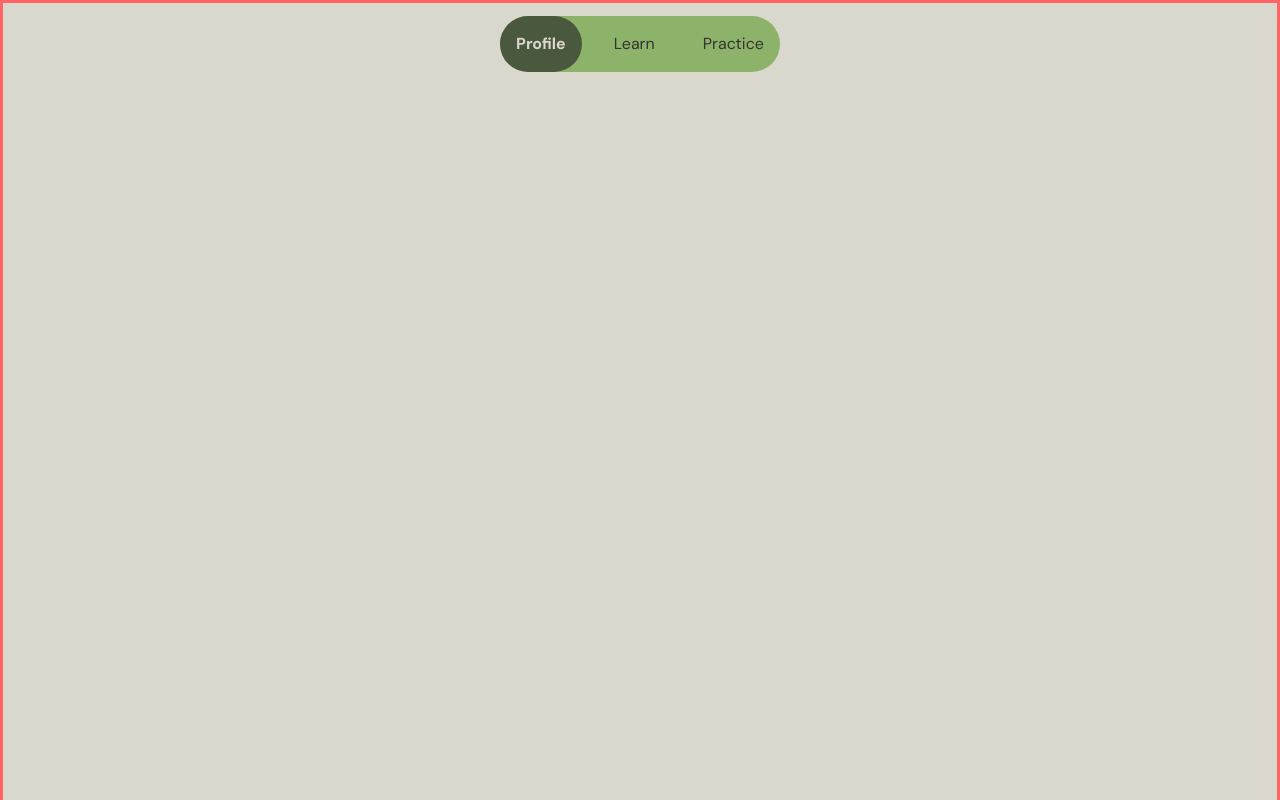
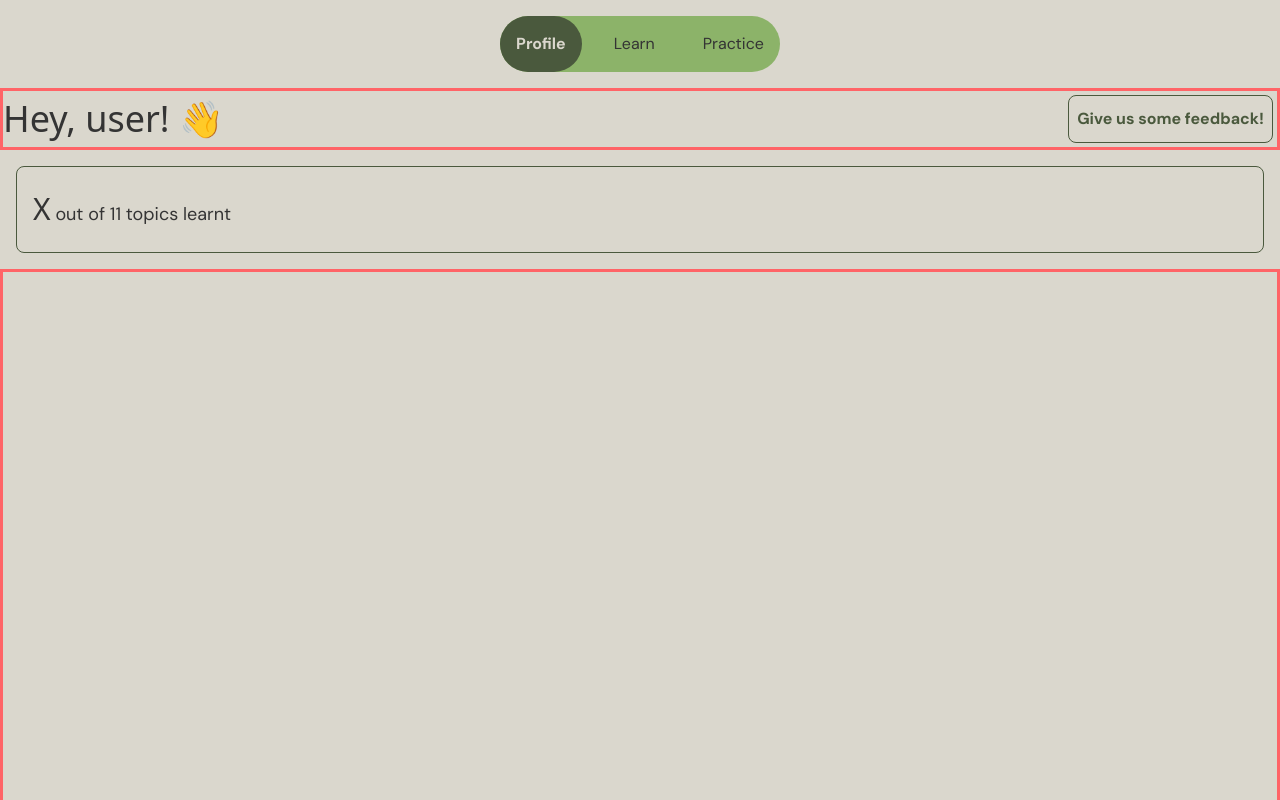
Before and after one commit to cerithf/wrth-sgwrs-v3, a React (Vite) app: page /profile in a window 1280 px wide. Shown: the top 800 px of the page. Built offline with nearby package versions, Linux system fonts and the light colour scheme; a web font is replaced by a local one.

Commit message:
Refactor NavBar component: change position to sticky and update Profile page layout

```diff
--- a/src/components/NavBar.tsx
+++ b/src/components/NavBar.tsx
@@ -1,6 +1,6 @@
 export default function NavBar() {
   return (
-    <nav className="w-full h-fit flex justify-center p-4 fixed">
+    <nav className="w-full h-fit flex justify-center p-4 sticky top-0">
       <ul className="flex gap-4 bg-theme-green rounded-full">
         <li className="bg-theme-dark-green text-theme-cream font-bold p-4 rounded-full">
           Profile
--- a/src/pages/Profile.tsx
+++ b/src/pages/Profile.tsx
@@ -4,9 +4,21 @@ export default function LogInPage() {
   return (
     <div className="profile-page h-screen flex flex-col">
       <NavBar />
-      <div className="tb min-h-250"></div>
-      <div className="tb min-h-250"></div> <div className="tb min-h-250"></div>{" "}
-      <div className="tb min-h-250"></div> <div className="tb min-h-250"></div>
+      <main>
+        <div className="heading flex tb">
+          <h1>Hey, user! 👋</h1>
+          <button className="btn border border-theme-dark-green text-theme-dark-green ml-auto">
+            Give us some feedback!
+          </button>
+        </div>
+        <div className="progress border border-theme-dark-green p-4 m-4 rounded-lg">
+          <p className="text-lg">
+            <span className="header-font text-3xl">X</span> out of 11 topics
+            learnt
+          </p>
+        </div>
+        <div className="min-h-250 tb"></div>
+      </main>
     </div>
   );
 }
```
